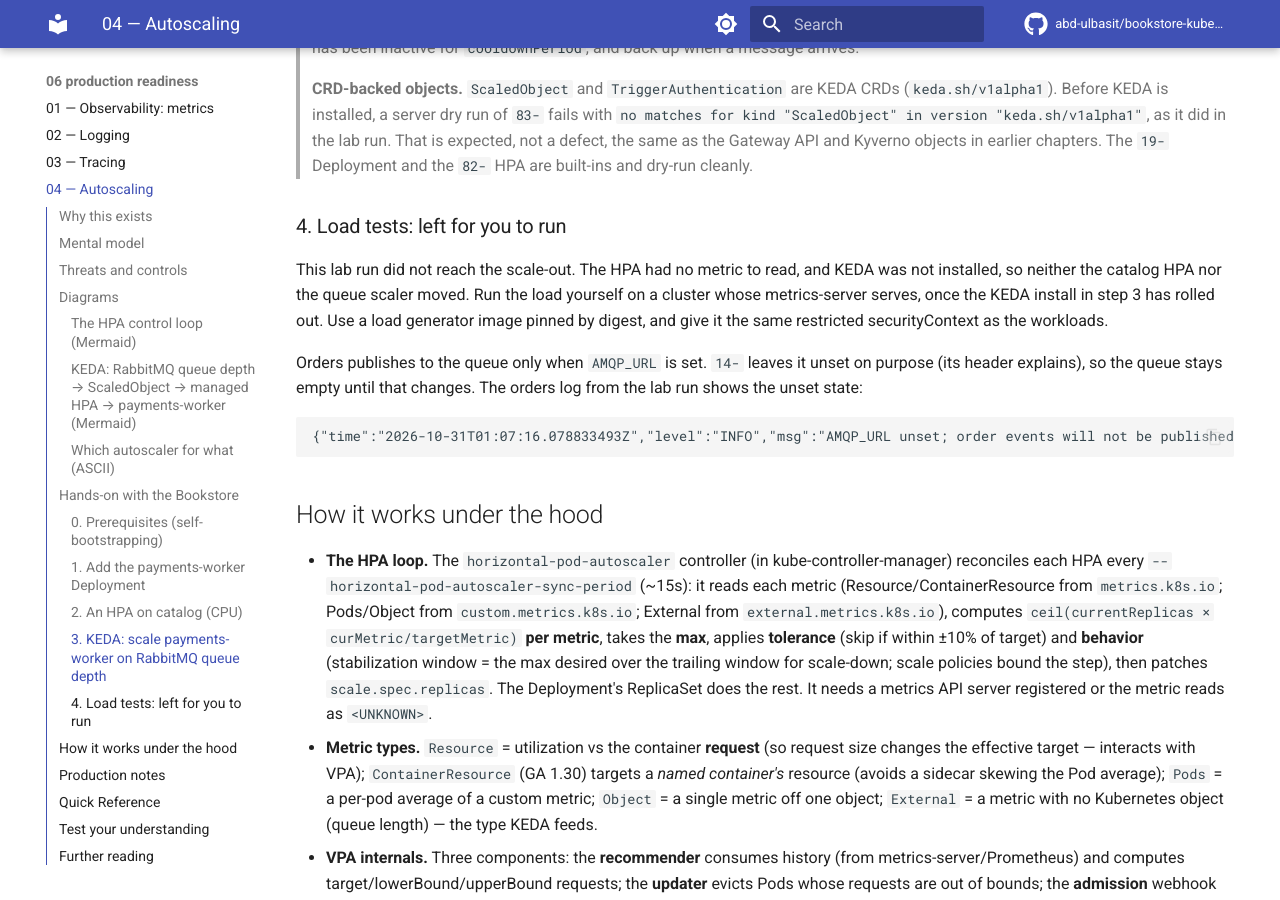
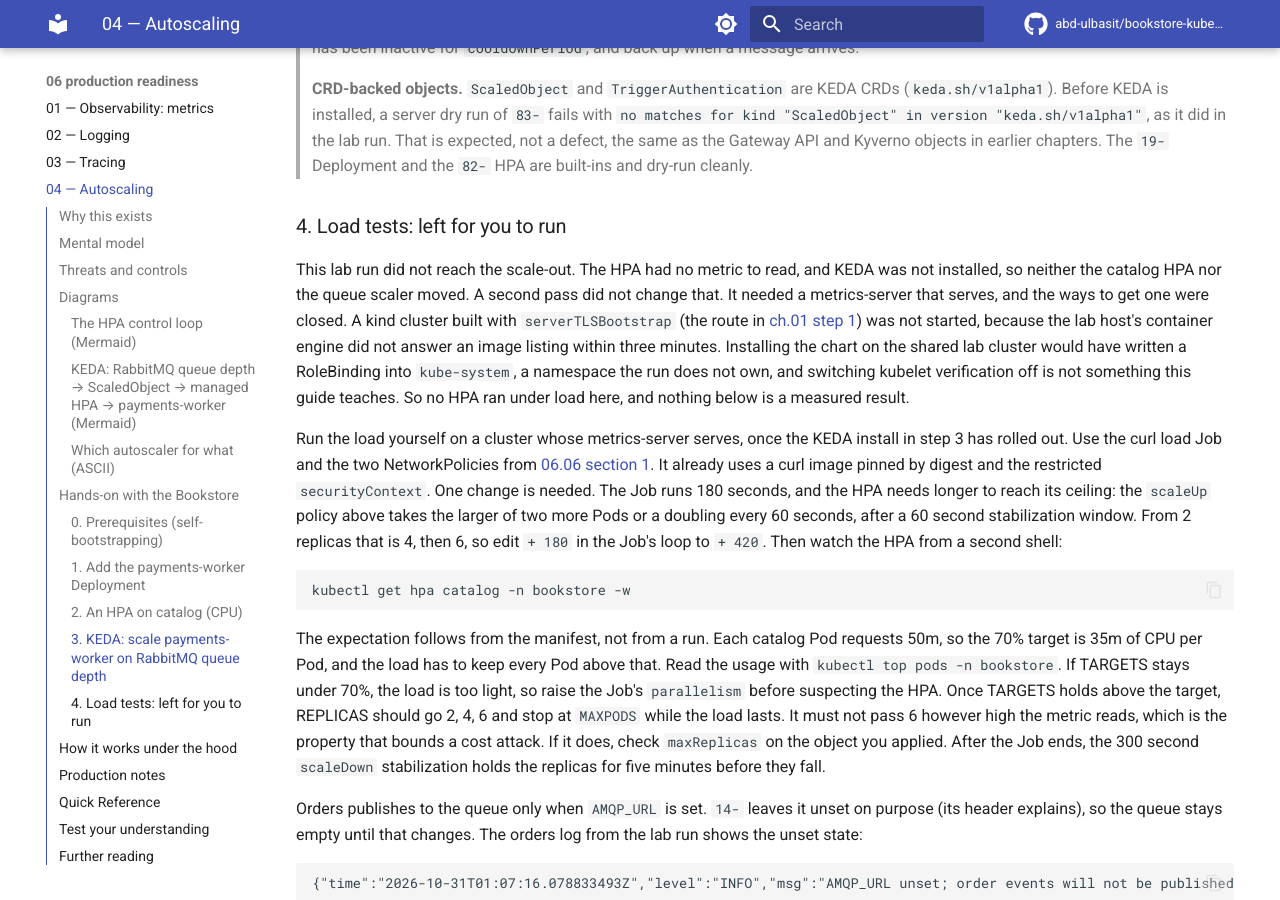
Before and after one commit to abd-ulbasit/bookstore-kubernetes-guide, an MkDocs documentation site: the page built from full-guide/06-production-readiness/04-autoscaling.md, in a window 1280 px wide and 900 px high, scrolled down 10561 px. Built offline with MkDocs 1.6.1 and Material for MkDocs 9.7.7, drawn with Linux system fonts in a browser that asks for light colours; comment, search, counter and statistics services are not loaded.

Commit message:
06.01, 06.04: say plainly what the metrics-server and HPA runs did not do
06.04 step 4 now states that no HPA ran under load in the lab and why the
two routes to a serving metrics-server were closed, then gives the reader the
06.06 curl load Job with the one edit it needs (a longer window) and what to
expect, derived from the manifest and marked as not measured. 06.01 step 1
records that the metrics-server chart writes a RoleBinding into kube-system
(checked against the chart's rendered output) and that the serving-certificate
route was cited and not run.

Co-Authored-By: Claude Sonnet 5.5 <noreply@anthropic.com>

````diff
--- a/full-guide/06-production-readiness/04-autoscaling.md
+++ b/full-guide/06-production-readiness/04-autoscaling.md
@@ -556,9 +556,40 @@ the `82-` HPA are built-ins and dry-run cleanly.
 
 This lab run did not reach the scale-out. The HPA had no metric to read, and
 KEDA was not installed, so neither the catalog HPA nor the queue scaler moved.
-Run the load yourself on a cluster whose metrics-server serves, once the KEDA install in step 3 has rolled out. Use a load
-generator image pinned by digest, and give it the same restricted
-securityContext as the workloads.
+A second pass did not change that. It needed a metrics-server that serves, and
+the ways to get one were closed. A kind cluster built with `serverTLSBootstrap`
+(the route in [ch.01 step 1](01-observability-metrics.md)) was not started,
+because the lab host's container engine did not answer an image listing within
+three minutes. Installing the chart on the shared lab cluster would have
+written a RoleBinding into `kube-system`, a namespace the run does not own, and
+switching kubelet verification off is not something this guide teaches. So no
+HPA ran under load here, and nothing below is a measured result.
+
+Run the load yourself on a cluster whose metrics-server serves, once the KEDA
+install in step 3 has rolled out. Use the curl load Job and the two
+NetworkPolicies from [06.06 section
+1](06-capacity-and-cost.md#1-measure-catalogs-real-usage). It already uses a
+curl image pinned by digest and the restricted `securityContext`. One change
+is needed. The Job runs 180 seconds, and the HPA needs longer to reach its
+ceiling: the `scaleUp` policy above takes the larger of two more Pods or a
+doubling every 60 seconds, after a 60 second stabilization window. From 2
+replicas that is 4, then 6, so edit `+ 180` in the Job's loop to `+ 420`. Then
+watch the HPA from a second shell:
+
+```sh
+kubectl get hpa catalog -n bookstore -w
+```
+
+The expectation follows from the manifest, not from a run. Each catalog Pod
+requests 50m, so the 70% target is 35m of CPU per Pod, and the load has to keep
+every Pod above that. Read the usage with `kubectl top pods -n bookstore`. If
+TARGETS stays under 70%, the load is too light, so raise the Job's
+`parallelism` before suspecting the HPA. Once TARGETS holds above the target,
+REPLICAS should go 2, 4, 6 and stop at `MAXPODS` while the load lasts. It must
+not pass 6 however high the metric reads, which is the property that bounds a
+cost attack. If it does, check `maxReplicas` on the object you applied. After
+the Job ends, the 300 second `scaleDown` stabilization holds the replicas for
+five minutes before they fall.
 
 Orders publishes to the queue only when `AMQP_URL` is set. `14-` leaves it
 unset on purpose (its header explains), so the queue stays empty until that
````
Also changed, not shown: full-guide/06-production-readiness/01-observability-metrics.md (+9 -3 lines).
